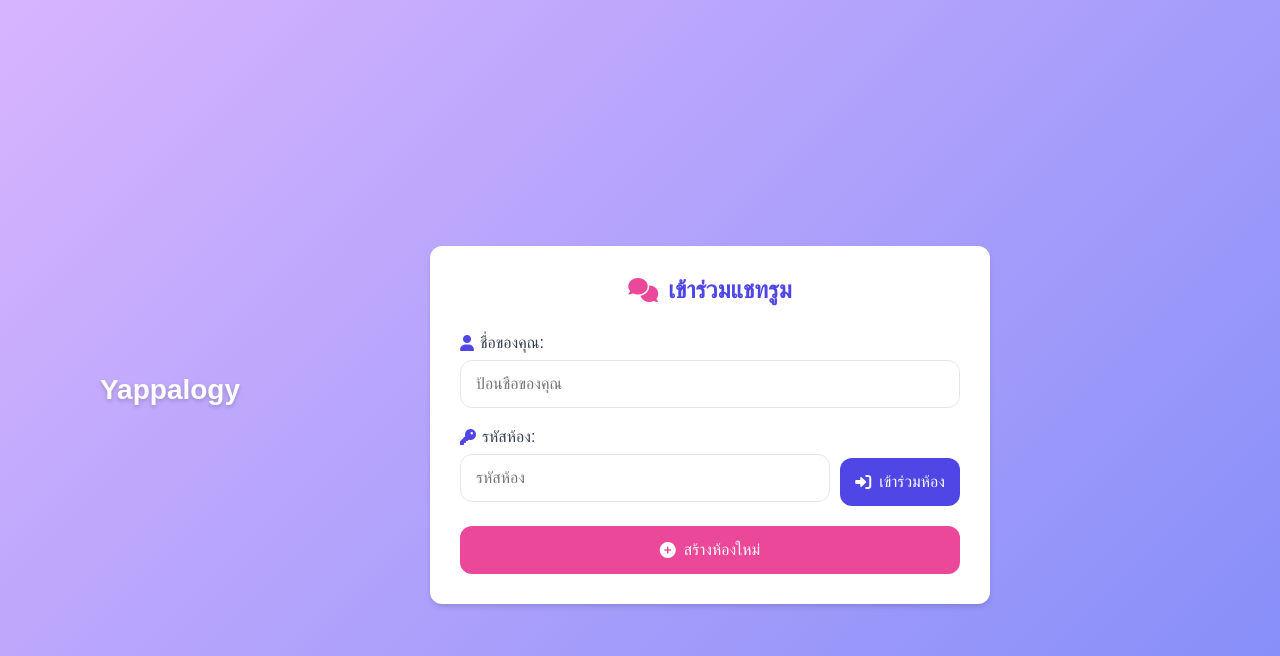
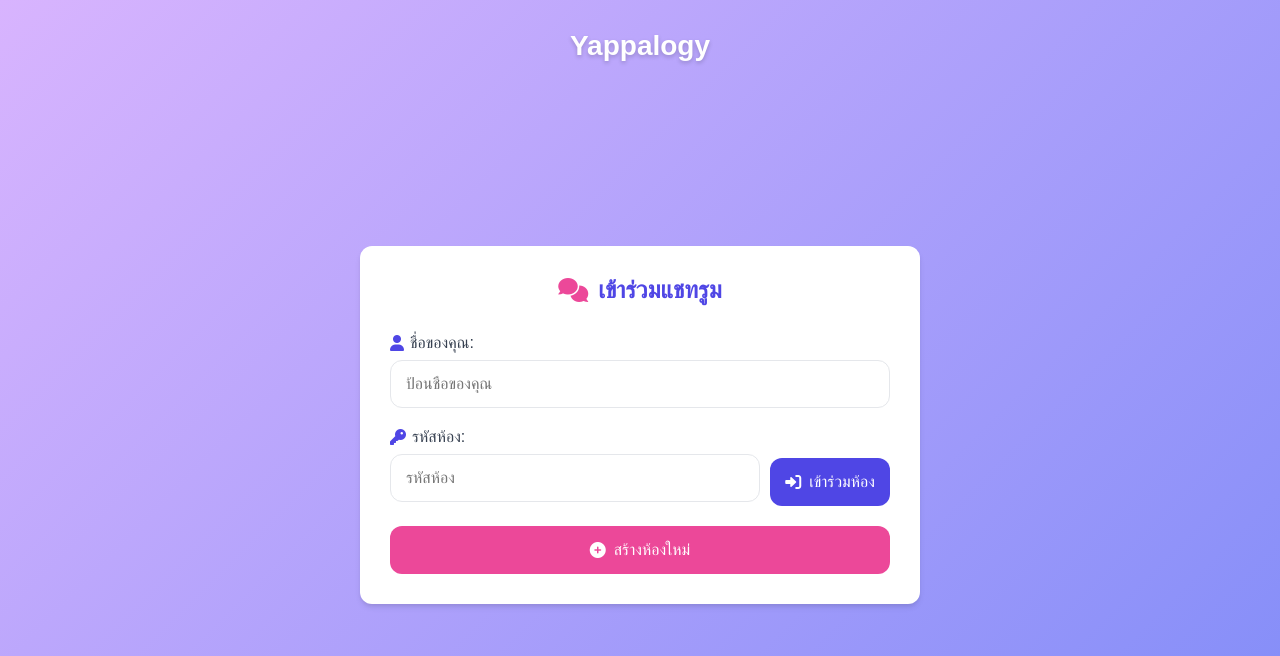
Before and after one commit to INciD1/chat_app_proj, a Flask app: page / in a window 1280 px wide. Shown: the top 656 px of the page. Run offline with Flask 2, Linux system fonts and the light colour scheme; some libraries are stand-ins or nearby versions.

Commit message:
Add files via upload

```diff
--- a/static/css/style.css
+++ b/static/css/style.css
@@ -444,6 +444,11 @@ button i {
 .app-header {
   text-align: center;
   margin-bottom: 20px;
+  position: absolute;
+  top: 20px;
+  left: 50%;
+  transform: translateX(-50%);
+  width: 100%;
 }
 
 .app-title {
```
